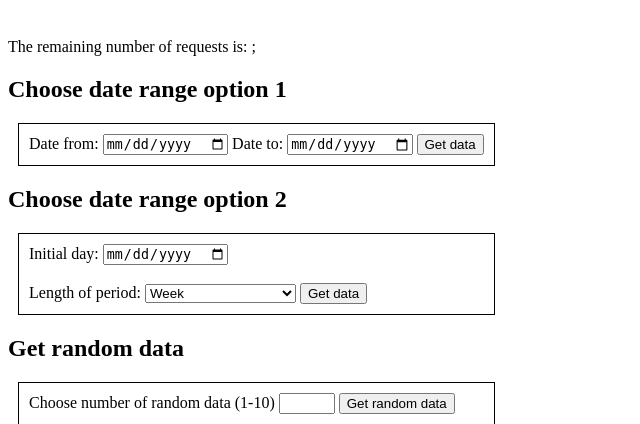
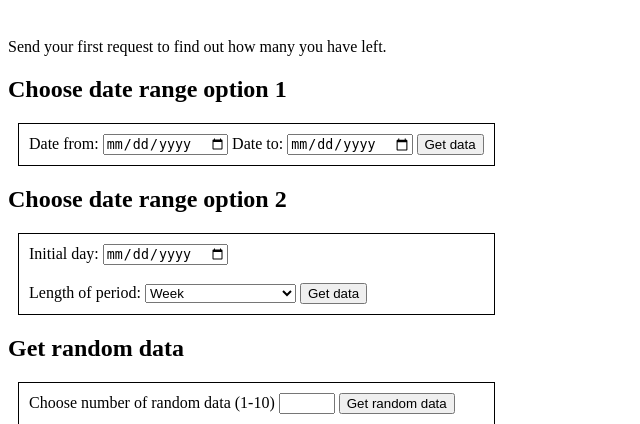
Before and after one commit to danjirik/NasaApp, a PHP site: page / in a window 1280 px wide. Shown: the part 58-482 px from the top of the page, without its empty margins (0-640 px from the left). Run offline with PHP 8.4, Linux system fonts and the light colour scheme; data that the repository does not hold is empty.

Commit message:
RequestNumberFix

```diff
--- a/api.php
+++ b/api.php
@@ -8,7 +8,7 @@ class NasaApi
     private $api_url = "https://api.nasa.gov/planetary/apod?api_key=";
     private $api = "";
     private $request_limit_text = "X-Ratelimit-Remaining:";
-    private $request_limit;
+    private $request_limit = null;
 
     private $dataHandler;
 
@@ -16,26 +16,12 @@ class NasaApi
     {
         $this->api = $this->api_url . $this->api_key;
         $this->dataHandler = new DataHandler();
-        $this->request_limit = $this->getRequestLimitFromHeader();
     }
 
 
     public function getRequestLimit()
     {
         return $this->request_limit;
-    }
-
-    public function getRequestLimitFromHeader()
-    {
-
-        $json_data = file_get_contents($this->api);
-        foreach ($http_response_header as $header) {
-            if (substr($header, 0, strlen($this->request_limit_text)) === $this->request_limit_text) {
-                $number = preg_replace('/\D/', '', $header);
-                return $number;
-            }
-        }
-        return null;
     }
 
     public function updateRequestLimit($http_response_header)
--- a/index.php
+++ b/index.php
@@ -42,7 +42,14 @@ $formHandler->handleFormSubmit();
     <div class="container">
         <?php
         $number = $nasa_api->getRequestLimit();
-        echo "<p>The remaining number of requests is: $number;</p>";
+        if ($number !== null)
+        {
+            echo "<p>The remaining number of requests is: $number;</p>";
+        }
+        else
+        {
+            echo "<p>Send your first request to find out how many you have left.</p>";
+        }
         ?>
 
         <h2>Choose date range option 1</h2>
```
